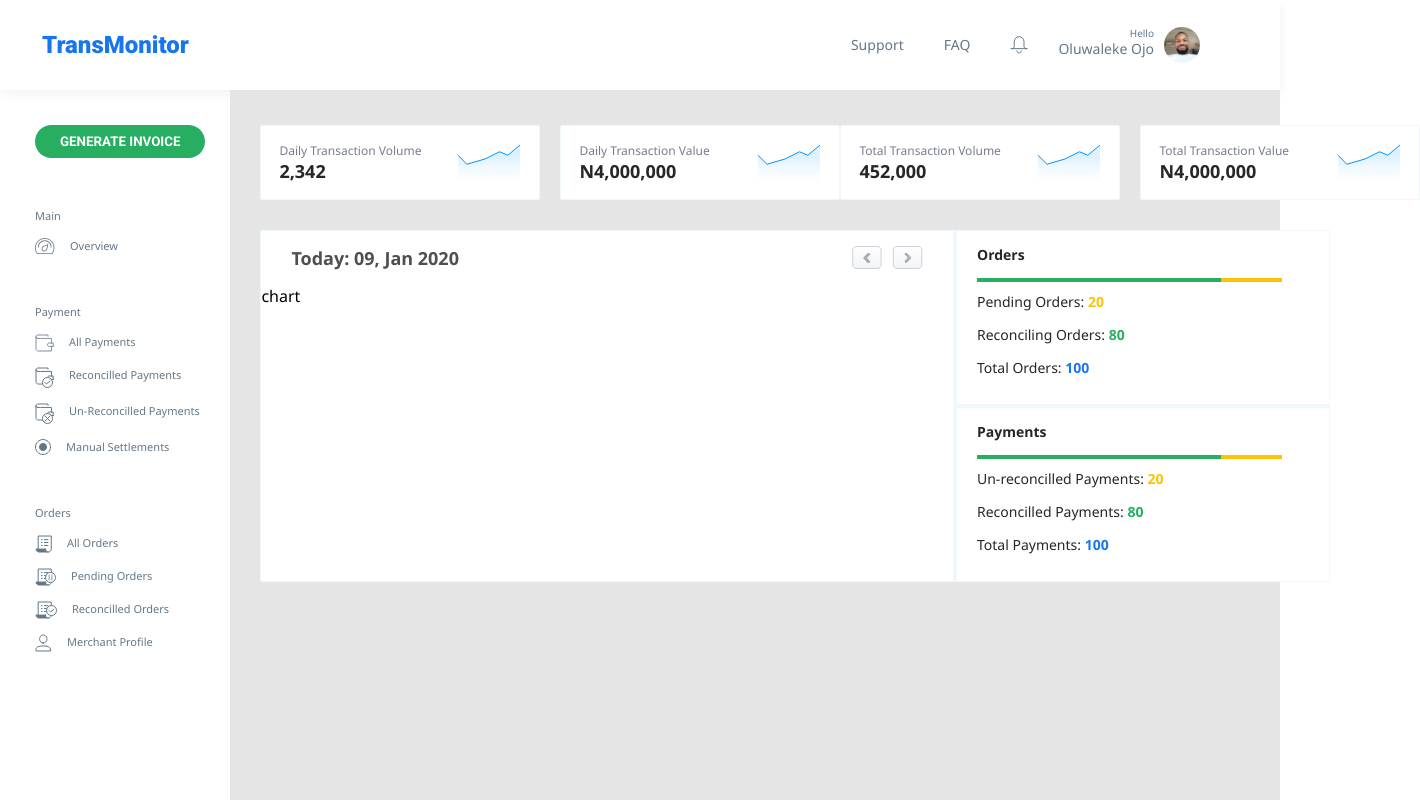
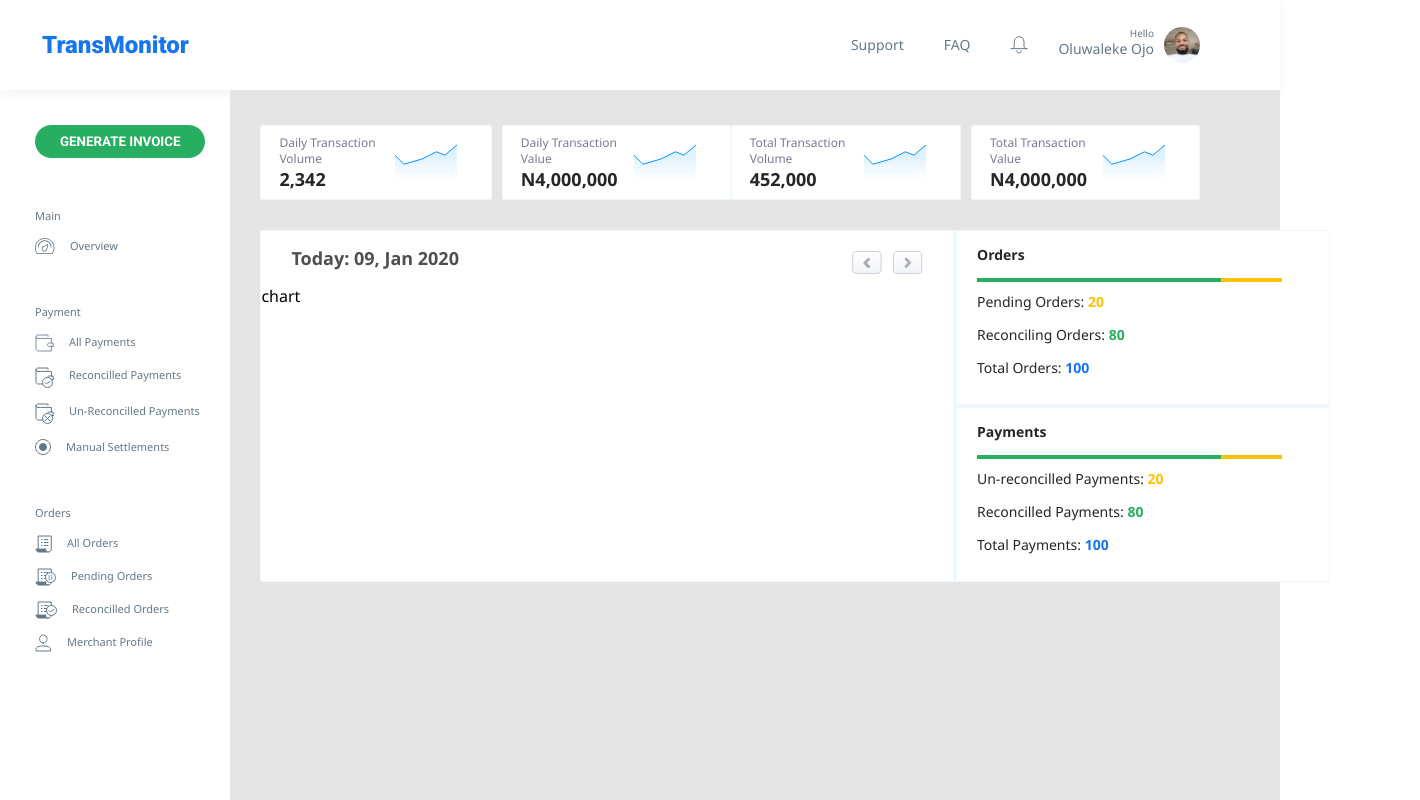
Before and after one commit to wptechprodigy/transmonitor, a React (Create React App) app: page / in a window 1280 px wide. Shown: the top 800 px of the page, 1420 px wide, since content can reach past the window. Built offline with nearby package versions, Linux system fonts and the light colour scheme.

Commit message:
modify stylings

```diff
--- a/src/components/ChartScroller.js
+++ b/src/components/ChartScroller.js
@@ -18,6 +18,7 @@ const Scroller = styled.span`
   display: flex;
   justify-content: space-between;
   align-items: center;
+  margin-top: 0.625rem;
 
   & img {
     cursor: pointer;
--- a/src/components/EachTransactionSummary.js
+++ b/src/components/EachTransactionSummary.js
@@ -31,7 +31,7 @@ const Section = styled.section`
   justify-content: space-between;
 
   & span:last-child {
-    margin-left: 1.25rem;
+    margin-left: 0.625rem;
   }
 `;
 
@@ -39,9 +39,7 @@ const Span = styled.span`
   display: flex;
   justify-content: space-between;
   align-items: center;
-  min-width: 280px;
   height: 75px;
-  width: 100%;
   background: #FFFFFF;
   border: 1px solid #EEF8FD;
   box-sizing: border-box;
@@ -51,6 +49,7 @@ const Span = styled.span`
   & div {
     display: flex;
     flex-direction: column;
+    margin-right: 0.938rem;
   }
 `;
 
```
